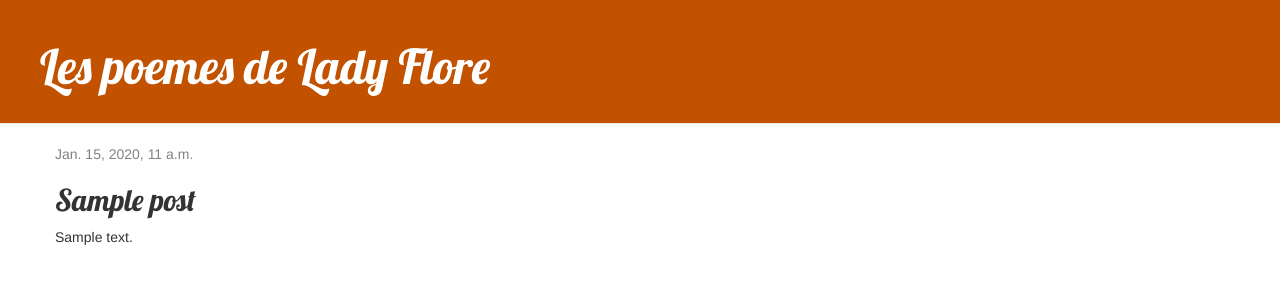
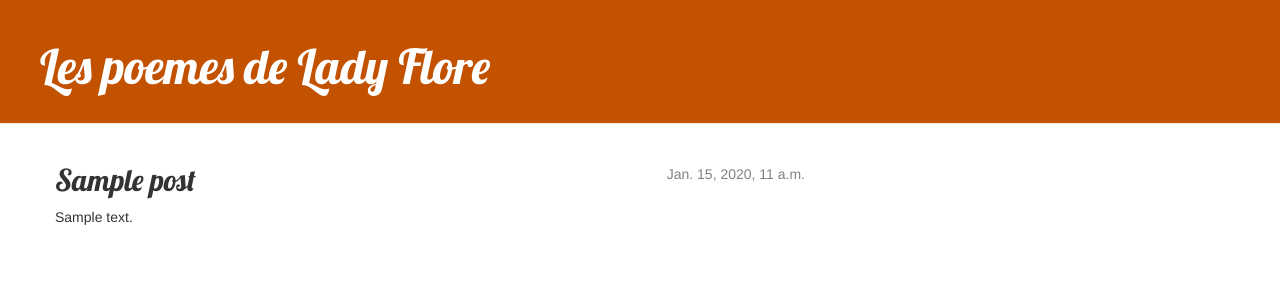
Before and after one commit to Camillou22/my-first-blog, a Django app: page /post/1/ in a window 1280 px wide. Shown: the top 300 px of the page. Run offline with Django 3.2, Linux system fonts and the light colour scheme; tables that the repository leaves empty hold one stand-in row (values such as "Sample post"); some libraries are stand-ins or nearby versions.

Commit message:
Change publsihed date place

```diff
--- a/blog/templates/blog/post_detail.html
+++ b/blog/templates/blog/post_detail.html
@@ -3,7 +3,7 @@
 {% block content %}
     <div class="post">
         {% if post.published_date %}
-            <div class="date">
+            <div class="date pull-right">
                 {{ post.published_date }}
             </div>
         {% endif %}
```
